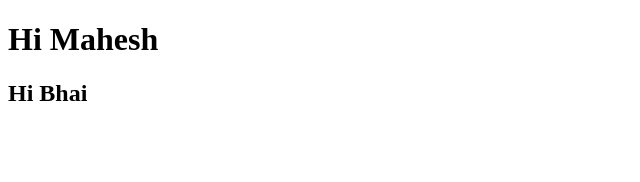
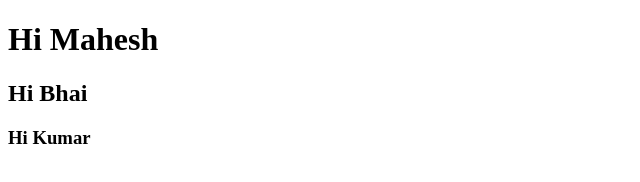
Before and after one commit to dhanvantarisoftware/reverting, a plain HTML site: page index.html in a window 1280 px wide. Shown: the whole page, without its empty margins (0-640 px from the left). Drawn offline with Linux system fonts and the light colour scheme.

Commit message:
3rd commit

```diff
--- a/index.html
+++ b/index.html
@@ -2,3 +2,4 @@
 <html lang="en">
 <h1> Hi Mahesh </h1>
 <h2> Hi Bhai </h2>
+<h3> Hi Kumar </h3>
```
